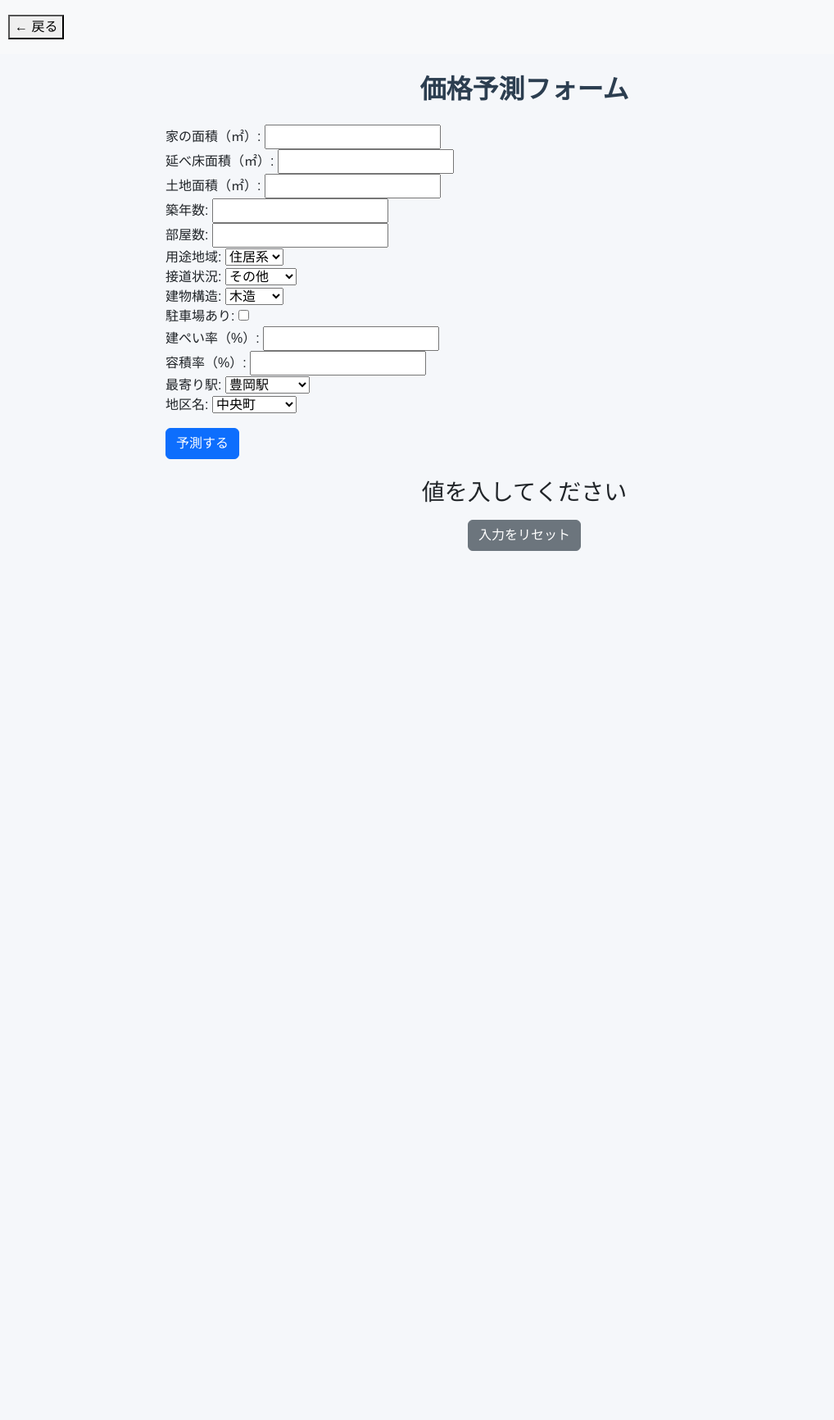
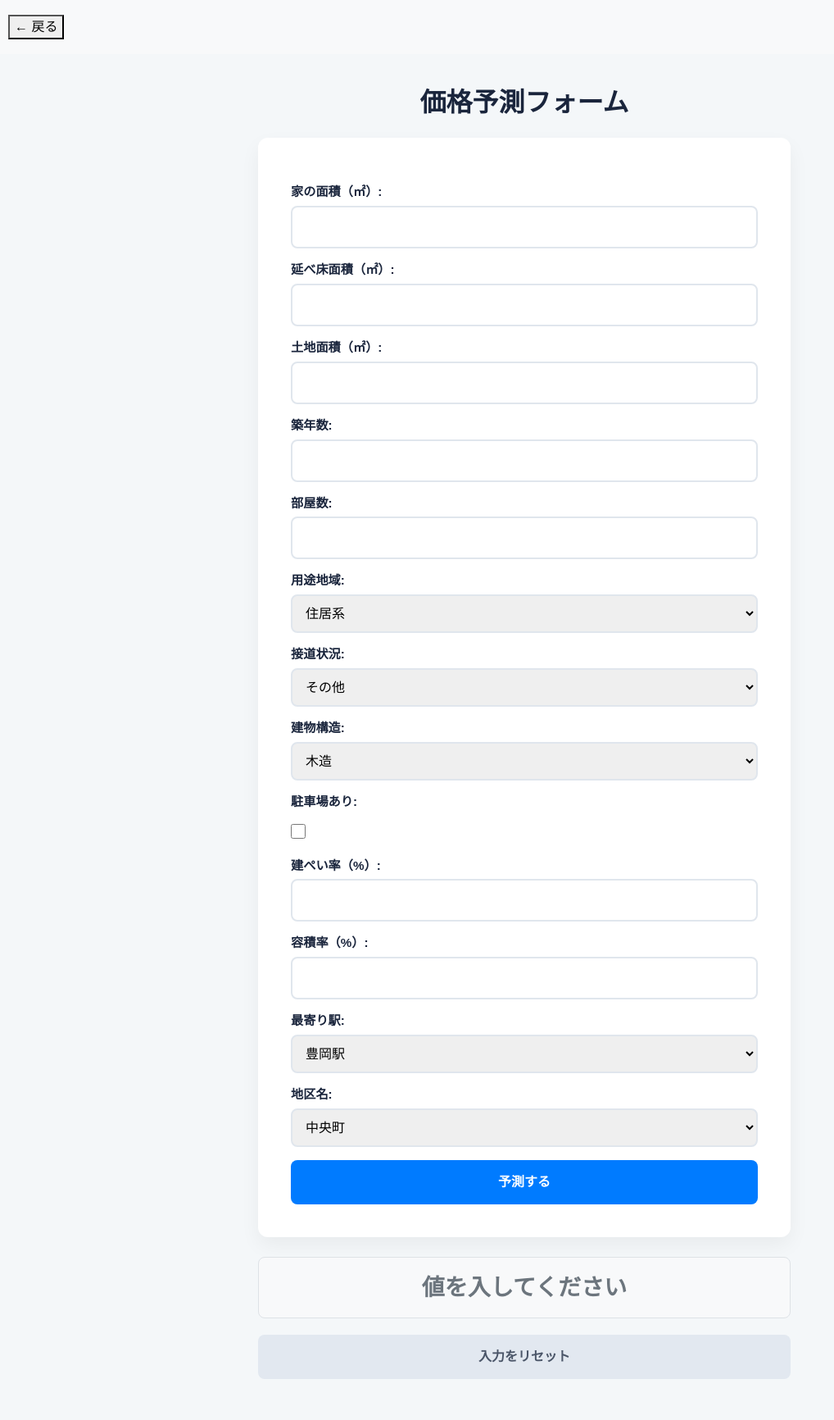
Before and after one commit to 1F10230292/portfolio-project-g13, a Django app: page /predict/ in a window 1280 px wide. Shown: the whole page at 82% size, without its empty margins (0-1018 px from the left). Before the commit the page ends 672 px from the top, so only its background shows below. Run offline with Django 5.2, Linux system fonts and the light colour scheme; parts of the project's set-up code (start-up, migrations or seed data) failed here and were passed over; some libraries are stand-ins or nearby versions.

Commit message:
cssの制作

```diff
--- /dev/null
+++ b/project/static/project/css/predict.css
@@ -0,0 +1,125 @@
+/* ベース背景と文字色 */
+body {
+    background-color: #f4f7f9;
+    color: #333;
+    font-family: 'Noto Sans JP', sans-serif;
+}
+
+/* タイトルの装飾 */
+h2.mb-4 {
+    color: #1a253c;
+    text-align: center;
+    font-weight: 700;
+    margin-top: 40px;
+    margin-bottom: 20px;
+}
+
+/* フォームの外枠（カード風） */
+form.text-start {
+    max-width: 650px;
+    margin: 0 auto 20px auto;
+    background: #ffffff;
+    padding: 40px;
+    border-radius: 12px;
+    box-shadow: 0 10px 25px rgba(0, 0, 0, 0.05);
+}
+
+/* ラベルのスタイル */
+label {
+    display: block;
+    margin-top: 15px;
+    margin-bottom: 5px;
+    font-weight: 700;
+    color: #1a253c;
+    font-size: 0.95rem;
+}
+
+/* 入力・選択項目の共通スタイル */
+input[type="number"],
+select {
+    width: 100%;
+    padding: 12px;
+    border: 2px solid #e0e6ed;
+    border-radius: 8px;
+    font-size: 1rem;
+    transition: all 0.3s ease;
+    box-sizing: border-box; /* 幅のズレ防止 */
+}
+
+/* フォーカス時の強調（Topページの色と連動） */
+input:focus, select:focus {
+    outline: none;
+    border-color: #007bff;
+    box-shadow: 0 0 0 4px rgba(0, 123, 255, 0.1);
+}
+
+/* チェックボックスのスタイル調整 */
+input[type="checkbox"] {
+    width: 18px;
+    height: 18px;
+    margin-top: 10px;
+    cursor: pointer;
+}
+
+/* 予測結果の表示エリア */
+h3.mt-4 {
+    max-width: 650px;
+    margin: 20px auto;
+    text-align: center;
+    padding: 20px;
+    border-radius: 8px;
+    font-weight: 700;
+}
+
+/* 結果が出ている時（青系） */
+h3.mt-4:not(:contains("値を入してください")) {
+    background-color: #e7f3ff;
+    color: #007bff;
+    border: 1px solid #b3d7ff;
+}
+
+/* 警告/未入力時（グレー系） */
+h3.mt-4 {
+    background-color: #f8f9fa;
+    color: #6c757d;
+    border: 1px solid #dee2e6;
+}
+
+/* ボタンの共通設定 */
+.btn {
+    display: block;
+    width: 100%;
+    padding: 15px;
+    border-radius: 8px;
+    font-weight: 700;
+    font-size: 1rem;
+    cursor: pointer;
+    transition: all 0.3s ease;
+    border: none;
+    text-align: center;
+}
+
+/* 予測するボタン（Topページと同じ青） */
+.btn-primary {
+    background-color: #007bff;
+    color: #fff;
+    margin-top: 20px;
+}
+
+.btn-primary:hover {
+    background-color: #0056b3;
+    transform: translateY(-2px);
+    box-shadow: 0 5px 15px rgba(0, 123, 255, 0.3);
+}
+
+/* リセットボタン（控えめなグレー） */
+.btn-secondary {
+    max-width: 650px;
+    margin: 0 auto 50px auto;
+    background-color: #e2e8f0;
+    color: #4a5568;
+}
+
+.btn-secondary:hover {
+    background-color: #cbd5e0;
+}
--- a/project/templates/project/heir_dashboard.html
+++ b/project/templates/project/heir_dashboard.html
@@ -31,6 +31,8 @@
             {% endif %}
         {% endif %}
     </div>
+     <a href="{% url 'project:top'%}" class="btn-suggestion" style="display: inline-block; padding: 10px 20px; background-color: #007bff; color: white; text-decoration: none; border-radius: 5px;">
+                        home</a>
 
 </body>
 </html>
--- a/project/templates/project/predict.html
+++ b/project/templates/project/predict.html
@@ -1,7 +1,7 @@
 {% extends "base.html" %}
 {% block content %}
 {% load static %}
-<link rel="stylesheet" href="{% static 'project/css/house_sell.css' %}">
+<link rel="stylesheet" href="{% static 'project/css/predict.css' %}">
 
 <h2 class="mb-4">価格予測フォーム</h2>
 
```
Also changed, not shown: project/templates/project/login.html (+0 -7 lines), 1 other file.
